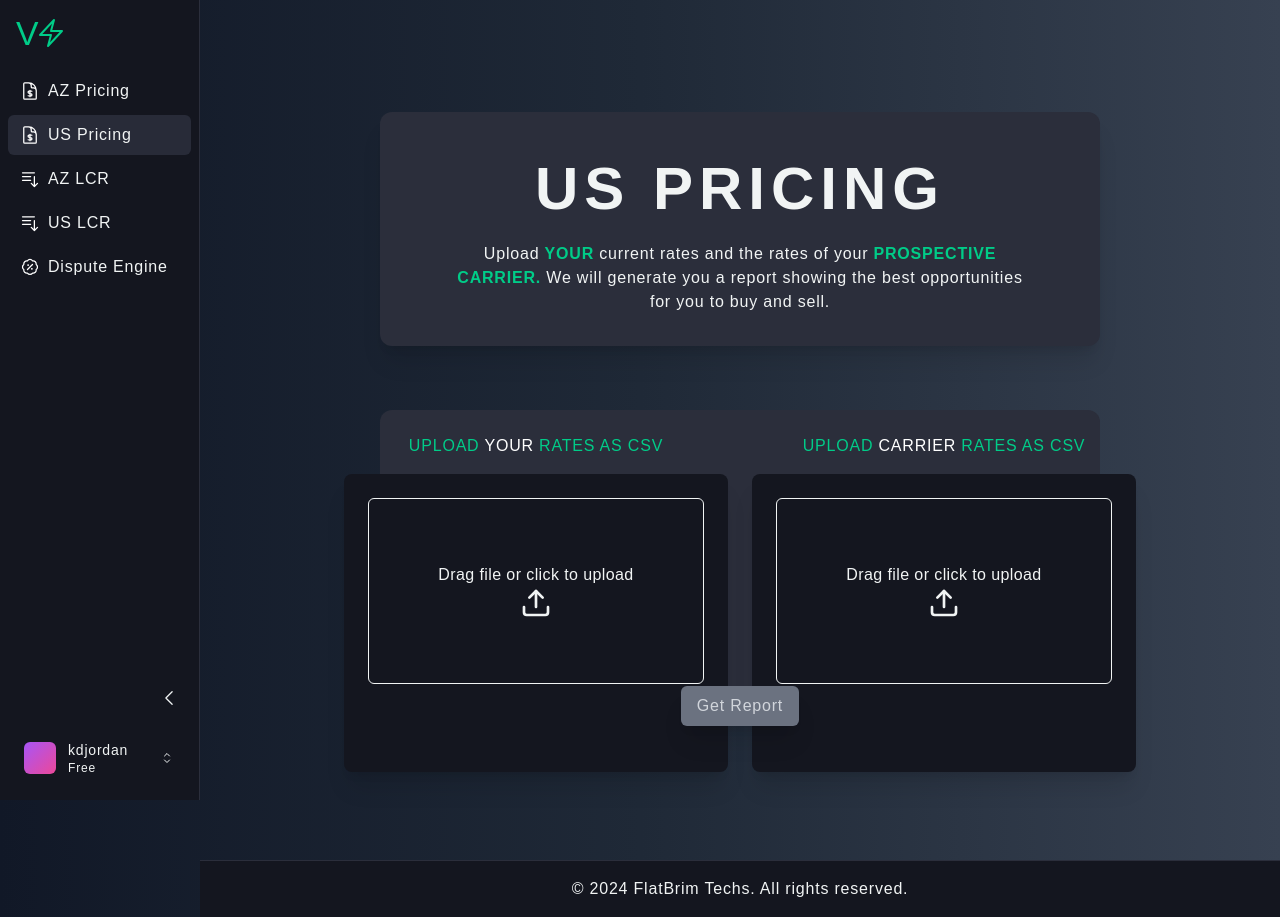
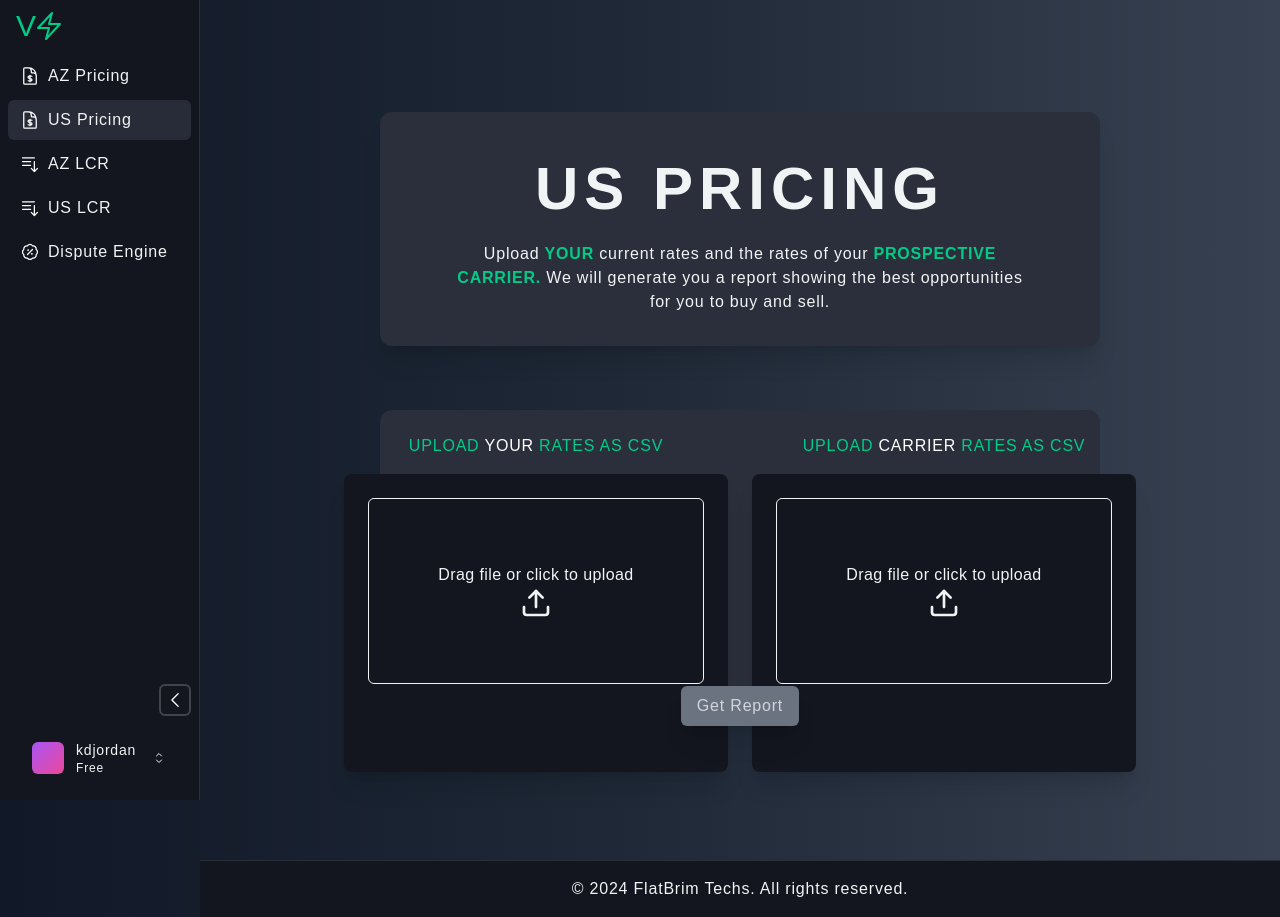
Before and after one commit to kdjordan/voip-accelerator, a Vue app: page /uspricing in a window 1280 px wide. Built offline with nearby package versions, Linux system fonts and the light colour scheme; a web font is replaced by a local one.

Commit message:
REF: UI saidenv

```diff
--- a/src/components/SideNav.vue
+++ b/src/components/SideNav.vue
@@ -10,8 +10,8 @@
 			<div
 				class="flex items-center text-accent px-4 mb-0"
 			>
-				<span class="text-sizeXl">V</span>
-				<BoltIcon class="w-8 h-8 -ml-1" />
+				<span class="text-3xl">V</span>
+				<BoltIcon class="w-8 h-8 -ml-1 flex-shrink-0" />
 			</div>
 		</h1>
 		<ul class="flex-grow">
@@ -40,11 +40,11 @@
 		<div class="px-2">
 			<button
 				@click="toggleSidebar"
-				class="flex items-center py-2 px-3 rounded-md transition-all w-full"
-				:class="[isOpen ? 'justify-end' : 'justify-center']"
+				class="flex items-center justify-center h-8 w-8 rounded-md border-2 border-white/20 hover:bg-muted/80 transition-all"
+				:class="[isOpen ? 'ml-auto' : 'mx-auto']"
 			>
 				<ChevronLeftIcon
-					class="w-5 h-5 transition-transform"
+					class="w-5 h-5 text-white transition-transform"
 					:class="{ 'rotate-180': !isOpen }"
 				/>
 			</button>
@@ -54,27 +54,52 @@
 			<!-- Dropdown Menu -->
 			<div
 				v-if="dropdownOpen"
-				class="absolute bottom-full left-0 right-0 mb-2 p-2 bg-background border border-muted rounded-md shadow-lg"
+				class="fixed bottom-[72px] left-4 w-[240px] p-2 bg-background border border-muted rounded-lg shadow-lg z-50"
 			>
-				<div class="space-y-2">
-					<button
-						v-for="(item, index) in dropdownItems"
-						:key="index"
-						class="w-full text-left px-3 py-2 hover:bg-muted rounded-md flex items-center space-x-2"
-					>
-						<component :is="item.icon" class="w-5 h-5" />
-						<span v-if="isOpen">{{ item.label }}</span>
-					</button>
+				<!-- Email -->
+				<div class="px-3 py-2 text-sm text-muted-foreground">
+					k.dean.jordan@gmail.com
+				</div>
+
+				<!-- User Info -->
+				<div class="px-3 py-2 flex items-center space-x-3">
+					<div class="w-8 h-8 rounded-md bg-gradient-to-br from-purple-500 to-pink-500"></div>
+					<div>
+						<div class="text-sm font-medium">kdjordan</div>
+						<div class="text-xs text-muted-foreground">Free</div>
 					</div>
 				</div>
 
+				<div class="border-t border-muted my-2"></div>
+
+				<!-- Menu Items -->
+				<button class="w-full text-left px-3 py-2 hover:bg-muted/50 rounded-md flex items-center space-x-2">
+					<CreditCardIcon class="w-4 h-4 text-white" />
+					<span>Billing</span>
+				</button>
+				<button class="w-full text-left px-3 py-2 hover:bg-muted/50 rounded-md flex items-center space-x-2">
+					<ArrowRightOnRectangleIcon class="w-4 h-4 text-white" />
+					<span>Sign Out</span>
+				</button>
+
+				<div class="border-t border-muted my-2"></div>
+
+				<!-- Upgrade Plan -->
+				<button class="w-full text-left px-3 py-2 hover:bg-muted/50 rounded-md">
+					Upgrade Plan
+				</button>
+			</div>
+
 			<!-- User Button -->
+			<div class="px-2 flex justify-center">
 				<button
 					@click="toggleDropdown"
-				class="w-full flex items-center space-x-3 p-2 rounded-md hover:bg-muted/50 transition-all"
+					class="flex items-center hover:bg-muted/50 rounded-md transition-all"
+					:class="[
+						isOpen ? 'w-full space-x-3 p-2' : 'w-8'
+					]"
 				>
-				<div class="flex-shrink-0 w-8 h-8 rounded-md bg-gradient-to-br from-purple-500 to-pink-500 flex items-center justify-center text-white font-medium">
-				</div>
+					<div class="w-8 h-8 rounded-md bg-gradient-to-br from-purple-500 to-pink-500"></div>
 					<div v-if="isOpen" class="flex-grow text-left">
 						<div class="text-sm font-medium">kdjordan</div>
 						<div class="text-xs text-muted-foreground">Free</div>
@@ -84,6 +109,7 @@
 						class="w-4 h-4 text-muted-foreground"
 					/>
 				</button>
+			</div>
 		</div>
 	</nav>
 </template>
@@ -98,6 +124,8 @@
 		ChevronLeftIcon,
 		ChevronUpDownIcon,
 		BoltIcon,
+		CreditCardIcon,
+		ArrowRightOnRectangleIcon,
 	} from '@heroicons/vue/24/outline';
 
 	const isOpen = ref(true);
```
Lines whose indentation alone changed are shown as unchanged.
